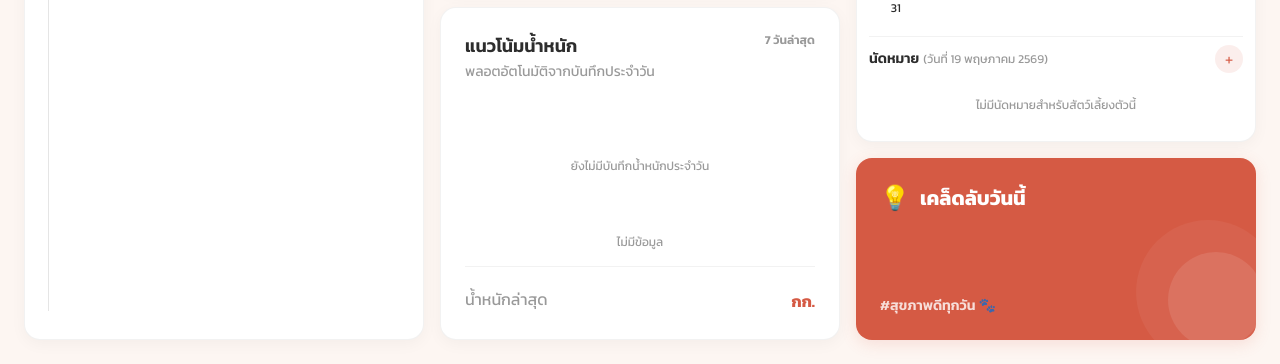
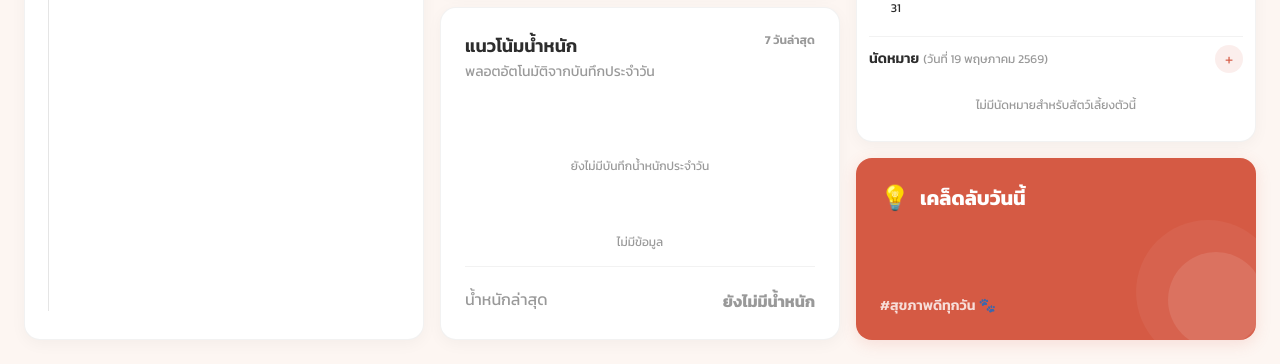
Before and after one commit to myminit/pet-health-tracker, a Django app: page /dashboard/ in a window 1280 px wide. Shown: the part 509-873 px from the top of the page. Run offline with Django 5.2, Linux system fonts and the light colour scheme; the visitor is signed in with stand-in values (Sample User, id 1); data that the repository does not hold is empty; some libraries are stand-ins or nearby versions.

Commit message:
แก้เรื่อง {{ latest_weight }}

```diff
--- a/apps/pets/templates/pets/dashboard.html
+++ b/apps/pets/templates/pets/dashboard.html
@@ -69,7 +69,7 @@
                         {% if selected_pet.gender == 'M' %}♂ ผู้{% else %}♀ เมีย{% endif %}
                     </span>
                     <span class="font-bold text-primary bg-primary/10 px-2.5 py-0.5 rounded-lg">
-                        {{ latest_weight }} กก.
+                        {% if latest_weight_display %}{{ latest_weight_display }} กก.{% else %}ยังไม่มีน้ำหนัก{% endif %}
                     </span>
                 </div>
             </div>
@@ -278,8 +278,9 @@
                 </div>
                 <div class="flex items-center justify-between pt-4 border-t border-black/5">
                     <span class="text-base text-text-muted">น้ำหนักล่าสุด</span>
-                    <span class="text-2xl font-bold text-primary">{% if latest_weight is not None %}{{ latest_weight
-                        }}{% endif %} <span class="text-base">กก.</span></span>
+                    <span class="text-2xl font-bold text-primary">
+                        {% if latest_weight_display %}{{ latest_weight_display }} <span class="text-base">กก.</span>{% else %}<span class="text-base text-text-muted">ยังไม่มีน้ำหนัก</span>{% endif %}
+                    </span>
                 </div>
             </div>
         </div>
--- a/apps/pets/views.py
+++ b/apps/pets/views.py
@@ -52,6 +52,7 @@ def dashboard_view(request):
     # จำลองการคำนวณ RER / DER จากน้ำหนักล่าสุด (ดึงน้ำหนักจากไดอารี่ล่าสุด หรือถ้าไม่มีให้ใช้ค่าชั่วคราวภายในคำนวณเท่านั้น)
     latest_log = daily_logs.first()
     latest_weight = latest_log.weight_recorded if latest_log else None
+    latest_weight_display = f"{float(latest_weight):.1f}" if latest_weight is not None else None
     calculation_weight = latest_weight if latest_weight is not None else 10.0
 
     # สูตรคำนวณพลังงานแบบง่าย (คุณสามารถปรับสูตรตรงนี้ตามที่ตกลงกับกลุ่มได้เลยครับ)
@@ -140,6 +141,7 @@ def dashboard_view(request):
         'nutrition_percentage': nutrition_percentage,
         'appointments': appointments,
         'latest_weight': latest_weight,
+        'latest_weight_display': latest_weight_display,
         'weight_svg_path': weight_svg_path,
         'weight_svg_area': weight_svg_area,
         'weight_svg_dots': weight_svg_dots,
```
